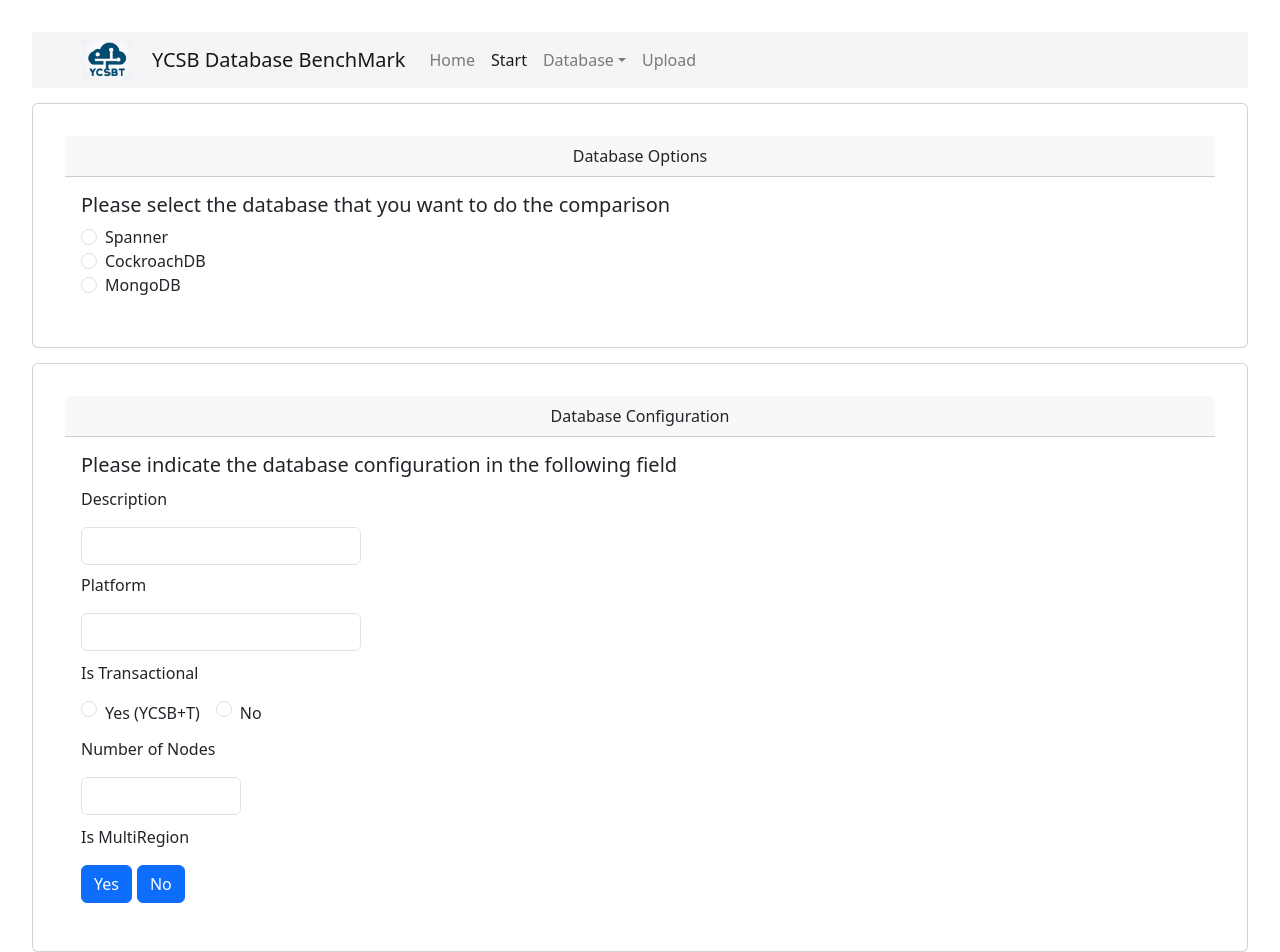
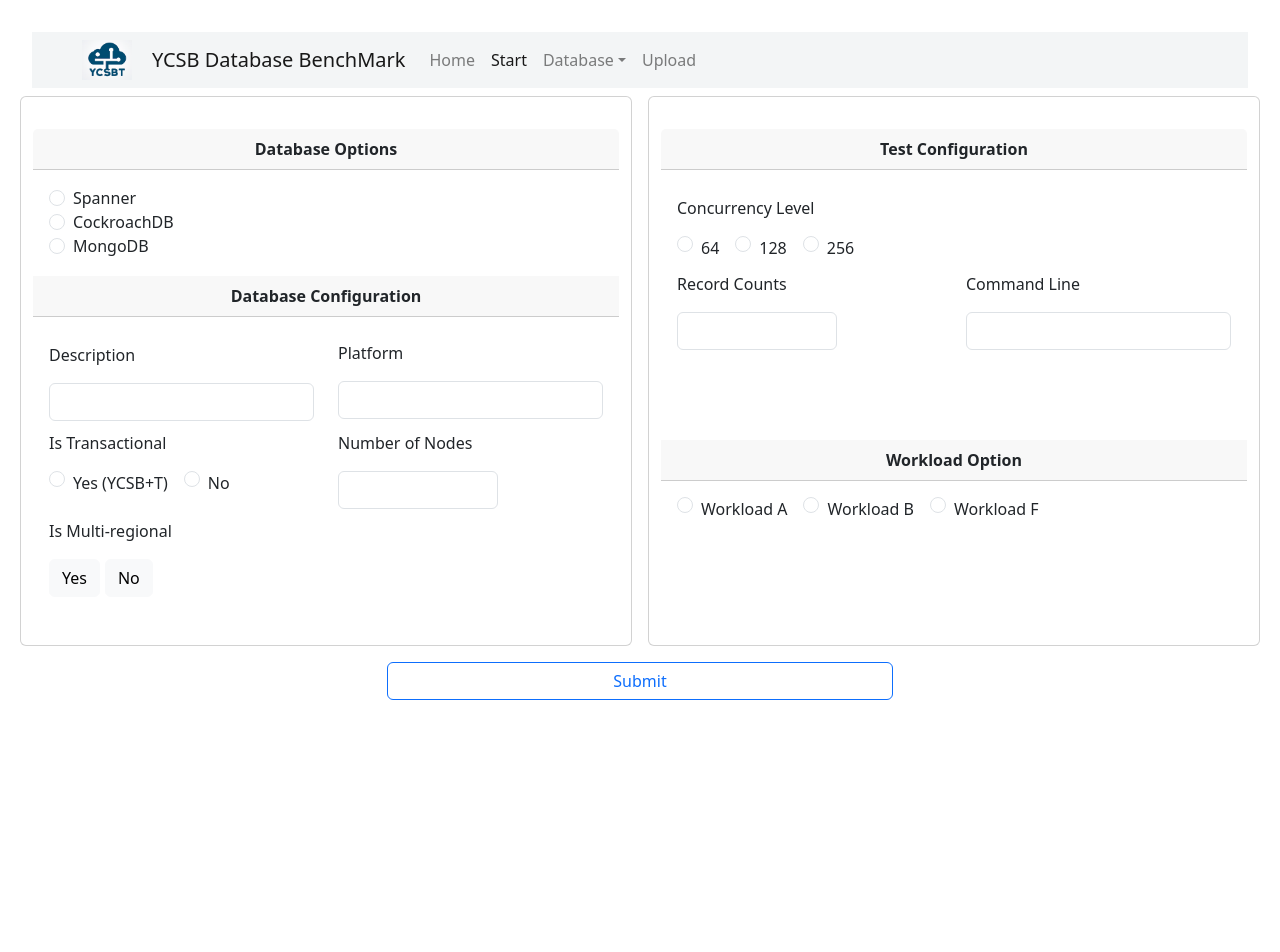
Before and after one commit to mereluo/ycsb-data-frontend, a React (Vite) app: page /start in a window 1280 px wide. Shown: the top 952 px of the page. After the commit the page ends 800 px from the top, so only its background shows below. Built offline with nearby package versions, Linux system fonts and the light colour scheme.

Commit message:
Add more styling

```diff
--- a/src/App.jsx
+++ b/src/App.jsx
@@ -4,7 +4,7 @@
 import Home from "./components/home/home.jsx";
 import Upload from "./components/Upload/Upload.jsx";
 import Result from "./components/Result/Result.jsx";
-import { Navigate, Route, Routes } from "react-router-dom";
+import { Route, Routes } from "react-router-dom";
 import Questions from "./components/Questions/Questions.jsx";
 
 function App() {
--- a/src/components/Questions/Questions.jsx
+++ b/src/components/Questions/Questions.jsx
@@ -23,6 +23,7 @@
         database: "",
     });
 
+
     const handleInputChange = (fieldName, value) => {
         setFormState((prevState) => ({ ...prevState, [fieldName]: value }));
     };
@@ -47,13 +48,12 @@
     };
 
     return (
-        <div>
-            <div className="card text-center">
+        <div className="question-container mt-2">
+            <div className="row">
+                <div className="card text-center col mr-3">
                     <div className="card-header">Database Options</div>
 
                     <div className="card-body">
-                    <h5 className="card-title">Please select the database that you want to do the comparison</h5>
-
                         <div className="form-check">
                             {DBOption.map((item) => (
                                 <div key={item.id}>
@@ -65,20 +65,21 @@
                             ))}
                         </div>
                     </div>
-            </div>
-
-            <div className="card text-center">
                     <div className="card-header">Database Configuration</div>
 
                     <div className="card-body">
-                    <h5 className="card-title">Please indicate the database configuration in the following field</h5>
-
+                        <div className="row">
+                            <div className="col">
                                 <p className="card-text">Description</p>
-                    <input type="text" id="description-input" className="form-control col-3" onChange={(e) => handleInputChange("description", e.target.value)} />
-
+                                <input type="text" id="description-input" className="form-control col" onChange={(e) => handleInputChange("description", e.target.value)} />
+                            </div>
+                            <div className="col">
                                 <p className="card-text mt-2">Platform</p>
-                    <input type="text" id="platform-input" className="form-control col-3" onChange={(e) => handleInputChange("platform", e.target.value)} />
-
+                                <input type="text" id="platform-input" className="form-control col" onChange={(e) => handleInputChange("platform", e.target.value)} />
+                            </div>
+                        </div>
+                        <div className="row">
+                            <div className="col">
                                 <p className="card-text">Is Transactional</p>
                                 <div className="form-check form-check-inline">
                                     <input className="form-check-input" type="radio" name="inlineRadioOptions" id="inlineRadio1" value="option1" onChange={() => handleInputChange("isTransactional", true)} />
@@ -92,33 +93,38 @@
                                         No
                                     </label>
                                 </div>
+                            </div>
 
+                            <div className="col">
                                 <p className="card-text">Number of Nodes</p>
-                    <input type="number" id="number-input" className="form-control " onChange={(e) => handleInputChange("numOfNodes", e.target.value)} />
+                                <input type="number" id="number-input" className="form-control " onChange={(e) => handleInputChange("numOfNodes", Math.max(1, e.target.value))} min="1" />
+                            </div>
+                        </div>
+                        <div className="row">
+                            <div className="col">
+                                <p className="card-text">Is Multi-regional</p>
 
-                    <p className="card-text">Is MultiRegion</p>
-
-                    <button className="btn btn-primary" onClick={() => handleInputChange("isMultiRegion", true)}>
+                                <button className="btn btn-light" onClick={() => handleInputChange("isMultiRegion", true)}>
                                     Yes
                                 </button>
-                    <button className="btn btn-primary" style={{ marginLeft: "5px" }} onClick={() => handleInputChange("isMultiRegion", false)}>
+                                <button className="btn btn-light" style={{ marginLeft: "5px" }} onClick={() => handleInputChange("isMultiRegion", false)}>
                                     No
                                 </button>
-
+                            </div>
                             {formState.isMultiRegion && (
-                        <div>
+                                <div className="col">
                                     <p className="card-text">Number of regions</p>
-                            <input type="number" id="number-input" className="form-control " onChange={(e) => handleInputChange("numOfRegions", e.target.value)} />
+                                    <input type="number" id="number-input" className="form-control " onChange={(e) => handleInputChange("numOfRegions", Math.max(1, e.target.value))} min="1" />
                                 </div>
                             )}
                         </div>
                     </div>
+                </div>
 
-            <div className="card text-center">
+                <div className="card text-center col">
                     <div className="card-header">Test Configuration</div>
 
                     <div className="card-body">
-                    <h5 className="card-title">Please indicate the database configuration in the following field</h5>
                         <p className="card-text">Concurrency Level</p>
                         <div className="form-check form-check-inline">
                             <input className="form-check-input" type="radio" name="concurrencyOptions" id="inlineRadio1" value="option1" onChange={() => handleInputChange("concurrencyLevel", 64)} />
@@ -139,19 +145,21 @@
                             </label>
                         </div>
 
+                        <div className="row">
+                            <div className="col">
                                 <p className="card-text">Record Counts</p>
-                    <input type="number" id="number-input" className="form-control " onChange={(e) => handleInputChange("recordCounts", e.target.value)} />
-
+                                <input type="number" id="number-input" className="form-control" onChange={(e) => handleInputChange("recordCounts", Math.max(1, e.target.value))} min="1" />
+                            </div>
+                            <div className="col">
                                 <p className="card-text">Command Line</p>
-                    <input type="text" id="command-line-input" className="form-control col-3" onChange={(e) => handleInputChange("commandLine", e.target.value)} />
+                                <input type="text" id="command-line-input" className="form-control col" onChange={(e) => handleInputChange("commandLine", e.target.value)} />
+                            </div>
                         </div>
                     </div>
 
-            <div className="card text-center">
                     <div className="card-header">Workload Option</div>
 
                     <div className="card-body">
-                    <h5 className="card-title">Please indicate the workload you want to test</h5>
                         <div className="form-check form-check-inline">
                             <input className="form-check-input" type="radio" name="workloadOptions" id="inlineRadio1" value="option1" />
                             <label className="form-check-label" htmlFor="inlineRadio1">
@@ -172,8 +180,9 @@
                         </div>
                     </div>
                 </div>
-            <div className="mt-2 text-center">
-                <button className="btn btn-primary" onClick={(event) => handleSubmit(event)}>
+            </div>
+            <div className="mt-3 text-center">
+                <button className="btn btn-outline-primary col-md-5" onClick={(event) => handleSubmit(event)}>
                     Submit
                 </button>
             </div>
--- a/src/components/Questions/questions.css
+++ b/src/components/Questions/questions.css
@@ -1,3 +1,4 @@
+
 .card-body {
     text-align: left;
 }
@@ -10,8 +11,8 @@
     margin-top: 15px;
 }
 
-.card-title {
-    margin-bottom: 20px;
+.card-header {
+    font-weight: bold;
 }
 
 #number-input {
--- /dev/null
+++ b/src/components/Result/result.css
@@ -0,0 +1,10 @@
+h1 {
+    display: flex;
+    justify-content: center;
+}
+.table {
+    margin: 0 auto;
+    font-size: 16px;
+}
+
+.button-box {
--- a/src/components/home/home.jsx
+++ b/src/components/home/home.jsx
@@ -1,17 +1,17 @@
-
 const Home = () => {
     return (
         <div className="jumbotron">
             <h1 className="display-4">YCSB Database Benchmark</h1>
-            <p className="lead">This is a platform for conducting comprehensive performance comparisons between
-                transactional and non-transactional workloads across databases like Google Spanner, CockroachDB, and MongoDB.</p>
-            <hr className="my-4"/>
-            <p>Investigating the performance costs of strong consistency in distributed (SQL)
-                databases on a cloud platform.</p>
+            <p className="lead">This is platform for conducting comprehensive performance comparisons between transactional and non-transactional workloads across databases like Google Spanner, CockroachDB, and MongoDB.</p>
+            <hr className="my-4" />
+            <p> We have quantified the costs of strong consistency in contemporary Distributed SQL databases. These empirically generated performance data are for system designers to make informed trade-offs when choosing between NoSQL and Distributed SQL databases. </p>
             <p className="lead">
-                <a className="btn btn-primary btn-lg" href="#" role="button">Learn more</a>
+                <a className="btn btn-primary btn-lg" href="#" role="button">
+                    Learn more
+                </a>
             </p>
-        </div>);
-}
+        </div>
+    );
+};
 
 export default Home;
```
Also changed, not shown: src/components/Result/Result.jsx (+32 -37 lines). Lines whose indentation alone changed are shown as unchanged.
